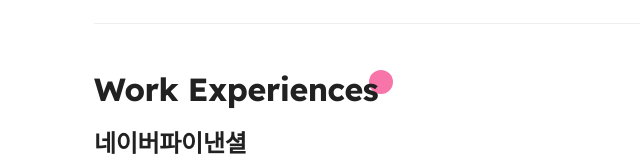
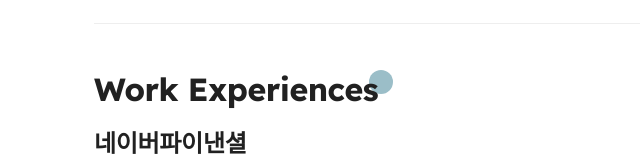
Before and after one commit to kauthenticity/resume, a React (Create React App) app: page / in a window 1280 px wide. Shown: the part 410-570 px from the top of the page, without its empty margins (245-885 px from the left). Built offline with nearby package versions, Linux system fonts and the light colour scheme; a web font is replaced by a local one.

Commit message:
💄 main 색 수정

```diff
--- a/src/index.css
+++ b/src/index.css
@@ -11,8 +11,9 @@
 }
 
 :root {
-    --main: #f875aa;
-    --main100: #ffdfdf;
+    --main: #427d9d;
+    --main100: #9bbec8;
+    --main900: #164863;
     --gray900: #212121;
     --gray800: #424242;
     --gray700: #616161;
--- a/src/lib/Title.tsx
+++ b/src/lib/Title.tsx
@@ -29,5 +29,5 @@
     right: -15px;
     z-index: -1;
 
-    background: var(--main);
+    background: var(--main100);
 `;
```
